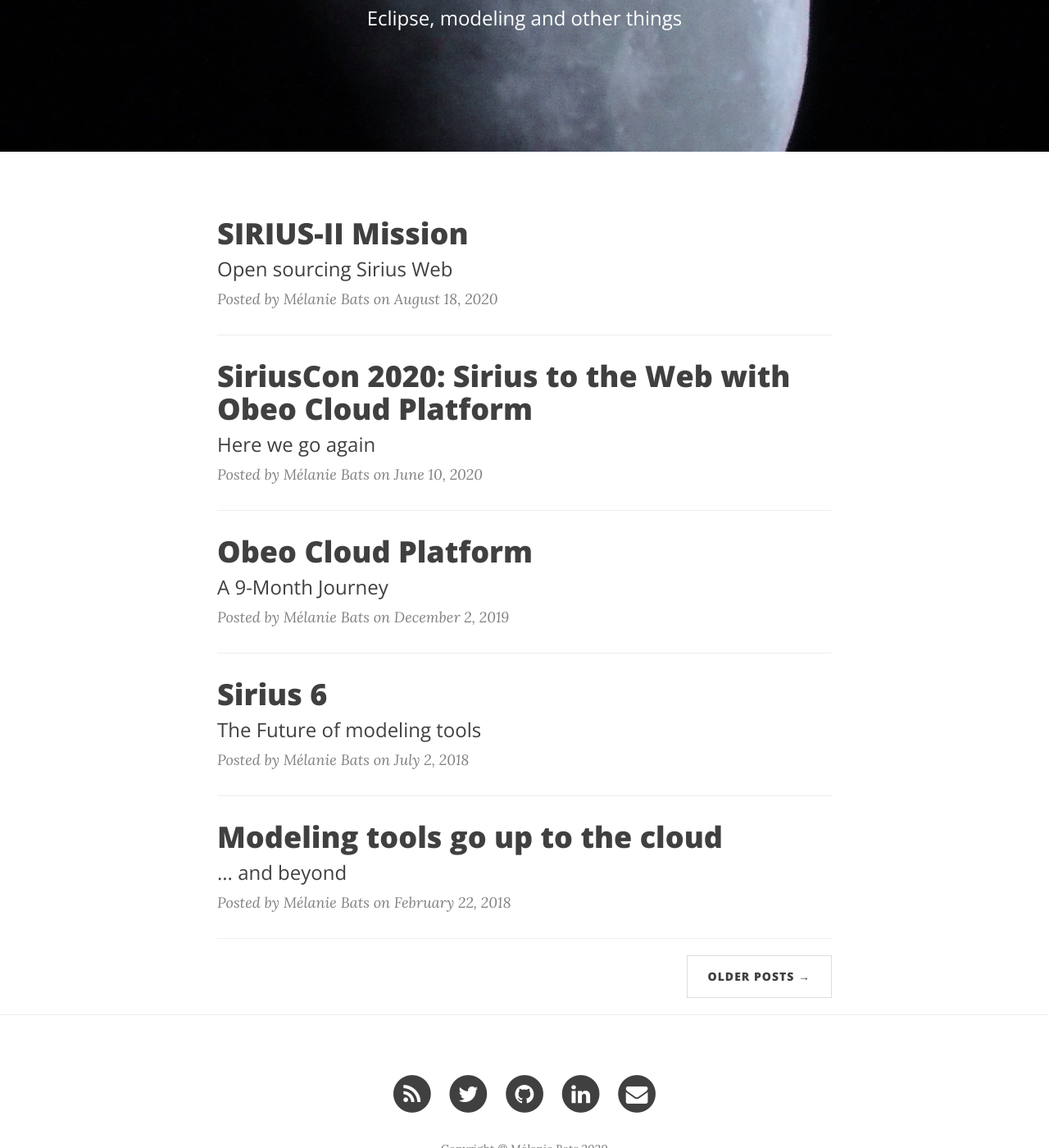
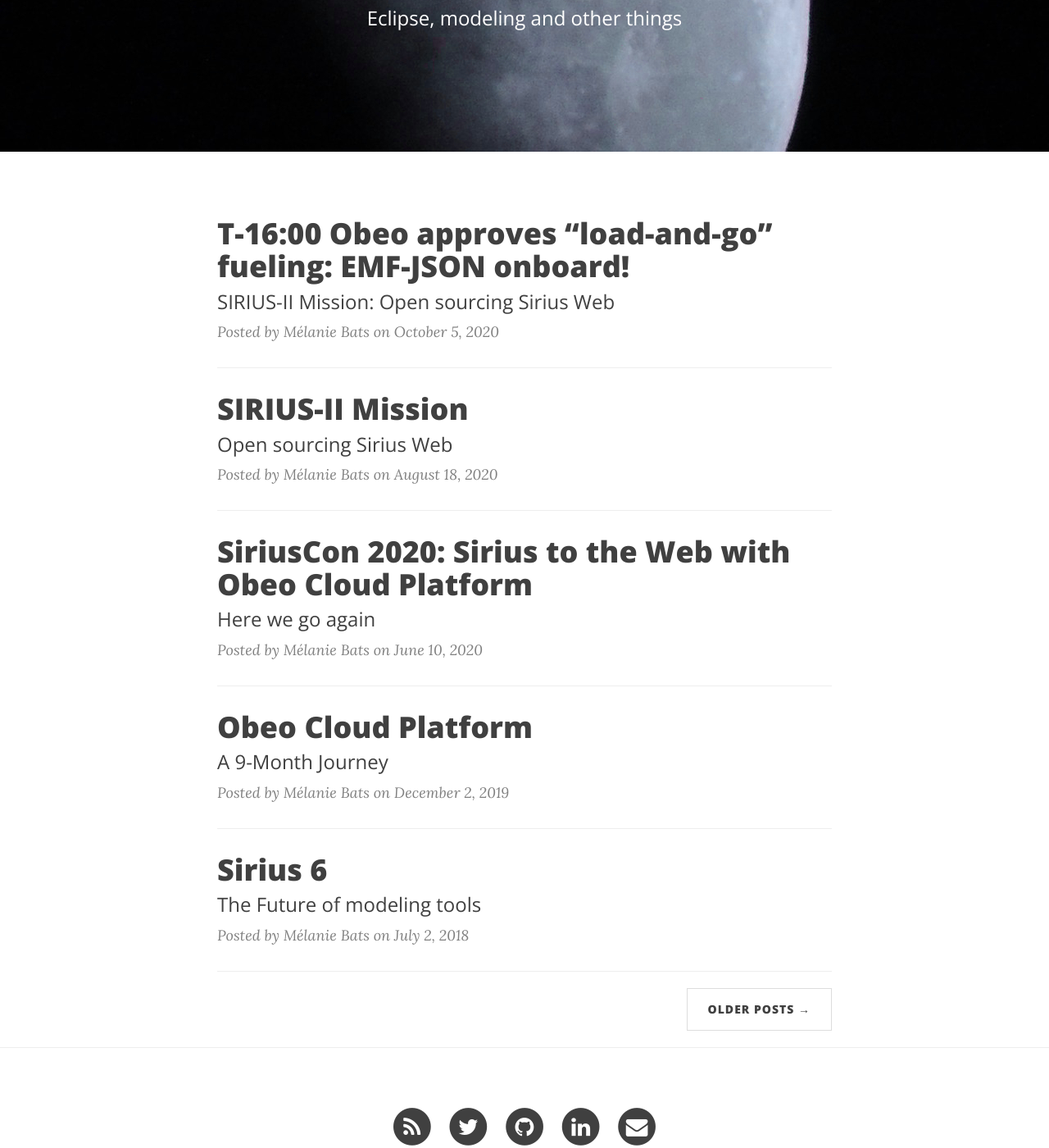
Before and after one commit to mbats/mbats.github.io, a Jekyll site: the page built from index.html, in a window 1280 px wide and 1400 px high, scrolled down 263 px. Shown: the whole window at 82% size. Built offline with Jekyll 4.4.1, drawn with Linux system fonts in a browser that asks for light colours; nearby versions of some CDN libraries; the list of posts is cut into pages by our own code; some of the changed lines change nothing that is shown.

Commit message:
EMF-JSON

```diff
--- a/_config.yml
+++ b/_config.yml
@@ -7,16 +7,17 @@
 baseurl: ""
 url: "http://melb.enix.org"
 twitter_username: melaniebats
-github_username:  mbats
+github_username: mbats
 linkedin_username: mélanie-bats-bb9a192b
 facebook_username:
-email_username:  melanie.bats@obeo.fr
+email_username: melanie.bats@obeo.fr
 
 # Build settings
 markdown: kramdown
 highlighter: rouge
 permalink: pretty
 paginate: 5
-exclude: ["less","node_modules","Gruntfile.js","package.json","README.md"]
+exclude: ["less", "node_modules", "Gruntfile.js", "package.json", "README.md"]
+future: true
 
 gems: [jekyll-paginate, jekyll-feed]
--- /dev/null
+++ b/_posts/2020-10-05-emf-json.markdown
@@ -0,0 +1,19 @@
+---
+layout: post
+title: "T-16:00 Obeo approves “load-and-go” fueling: EMF-JSON onboard!"
+subtitle: "SIRIUS-II Mission: Open sourcing Sirius Web"
+date: 2020-10-05 10:00:00
+author: "Mélanie Bats"
+header-img: "img/siriusiimission/post-bg.jpg"
+tags: [planet]
+---
+
+At Nantes Dev Force Station Launch Complex 42A, valves are open and code source is beginning to flow into Obeo’s rocket. The first open source project released by the SIRIUS-II Mission is: EMF-JSON.
+
+The EMF-JSON project will soon be part of the Eclipse Sirius project. It provides a JSON-based implementation of EMF resources which can be used as a drop-in replacement for the default XMI-based format.
+
+<iframe width="560" height="315" src="https://www.youtube.com/embed/BbipffAatgY" frameborder="0" allow="autoplay; encrypted-media" allowfullscreen></iframe>
+
+Although it is part of Sirius, this new EMF resource type can actually be used by any EMF-based application as it does not depend on the rest of the Sirius platform (neither the existing Sirius Desktop nor the upcoming Sirius Web).
+
+Liftoff on the SIRIUS-II mission to the Eclipse Foundation remains planned for an instantaneous launch window on [October 21 at 2:00 p.m CET](https://www.eclipsecon.org/2020/sessions/sirius-web-100-open-source-cloud-modeling-platform).
```
